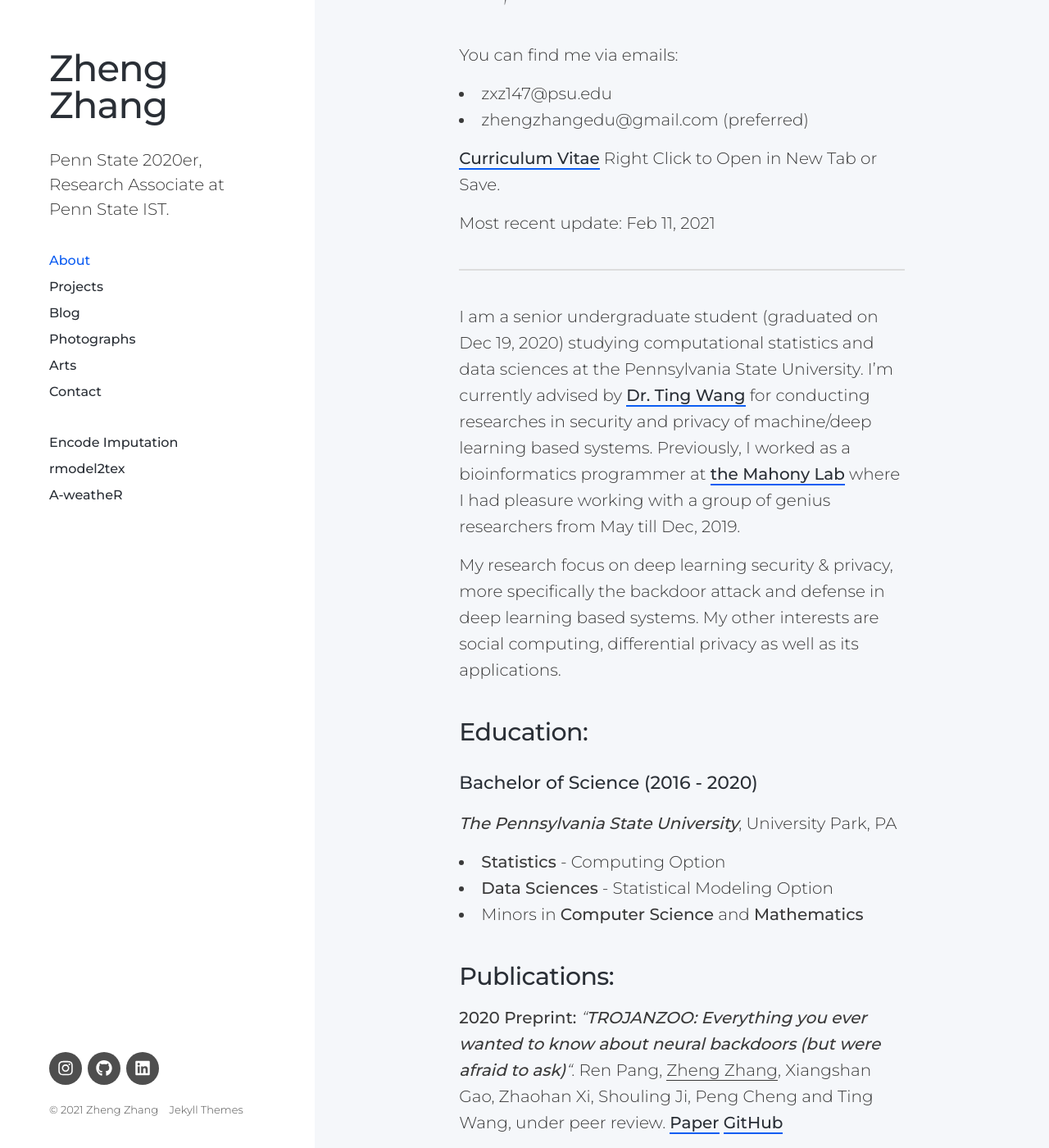
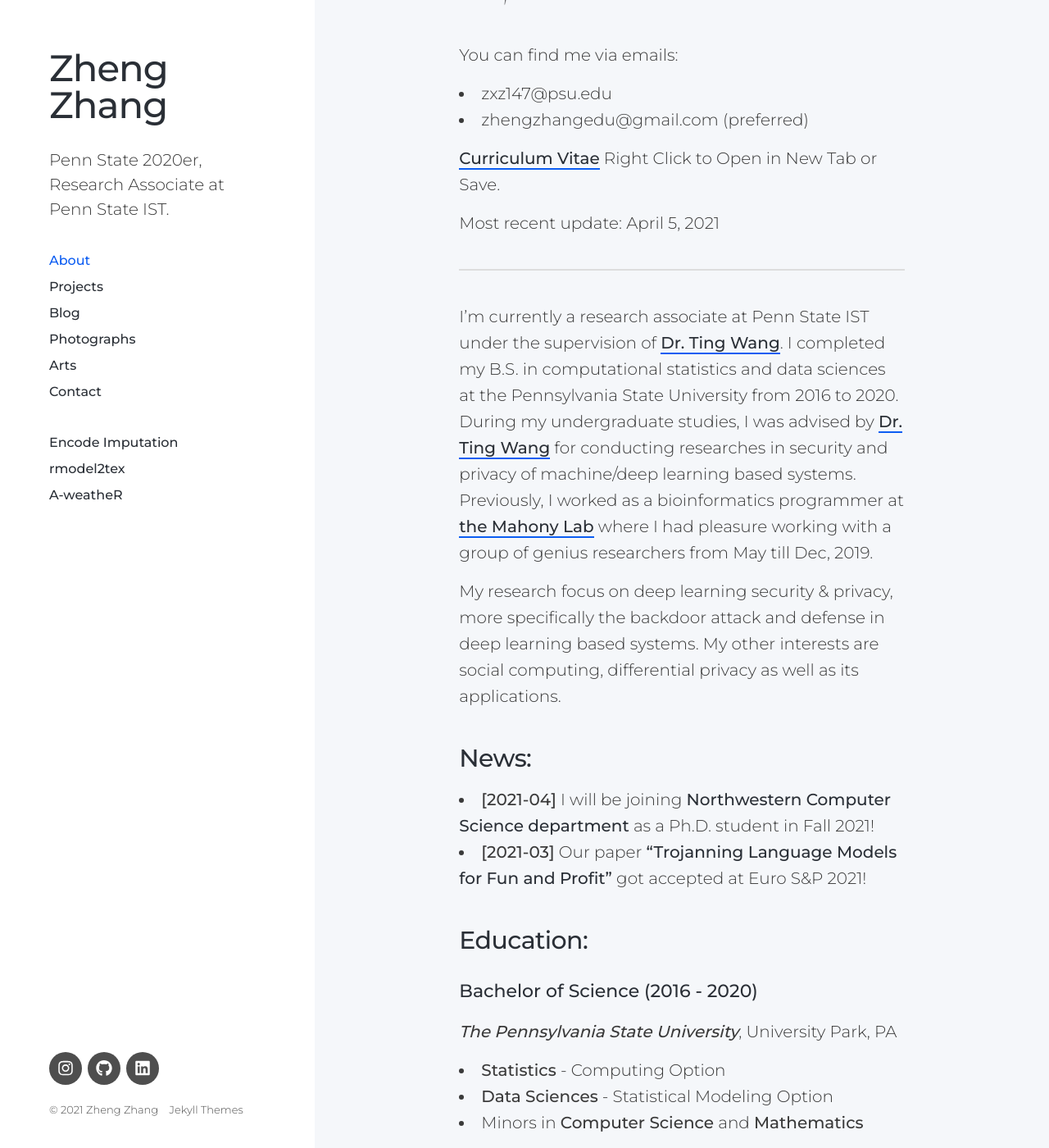
Before and after one commit to SecantZhang/secantzhang.github.io, a Jekyll site: the page built from _pages/about.md, in a window 1280 px wide and 1400 px high, scrolled down 514 px. Shown: the whole window at 82% size. Built offline with Jekyll 4.4.1, drawn with Linux system fonts in a browser that asks for light colours; nearby versions of some CDN libraries; some of the changed text lies outside the part shown.

Commit message:
Updated the aboutme page and the cv.

```diff
--- a/_pages/about.md
+++ b/_pages/about.md
@@ -16,13 +16,18 @@ You can find me via emails:
 <!-- <a href="documents/zheng_zhang_cv.pdf" download class="button">Curriculum Vitae</a> &nbsp; Most recent update: Oct 29, 2019 -->
 [Curriculum Vitae](documents/zheng_zhang_cv.pdf) Right Click to Open in New Tab or Save.
 
-Most recent update: Feb 11, 2021
+Most recent update: April 5, 2021
 
 ---
 
-I am a senior undergraduate student (graduated on Dec 19, 2020) studying computational statistics and data sciences at the Pennsylvania State University. I'm currently advised by [Dr. Ting Wang](https://www.alpslab.ai/) for conducting researches in security and privacy of machine/deep learning based systems. Previously, I worked as a bioinformatics programmer at [the Mahony Lab](http://mahonylab.org/) where I had pleasure working with a group of genius researchers from May till Dec, 2019.
+I'm currently a research associate at Penn State IST under the supervision of [Dr. Ting Wang](https://www.alpslab.ai/). I completed my B.S. in computational statistics and data sciences at the Pennsylvania State University from 2016 to 2020. During my undergraduate studies, I was advised by [Dr. Ting Wang](https://www.alpslab.ai/) for conducting researches in security and privacy of machine/deep learning based systems. Previously, I worked as a bioinformatics programmer at [the Mahony Lab](http://mahonylab.org/) where I had pleasure working with a group of genius researchers from May till Dec, 2019.
 
 My research focus on deep learning security & privacy, more specifically the backdoor attack and defense in deep learning based systems. My other interests are social computing, differential privacy as well as its applications.
+
+### News:
+
+* **[2021-04]** I will be joining [Northwestern Computer Science department](https://www.mccormick.northwestern.edu/computer-science/) as a Ph.D. student in Fall 2021!
+* **[2021-03]** Our paper ["Trojanning Language Models for Fun and Profit"](https://arxiv.org/abs/2008.00312) got accepted at Euro S&P 2021!
 
 ### Education:
 
```
Also changed, not shown: other parts of _pages/about.md (+2 -2 lines), 4 other files.
